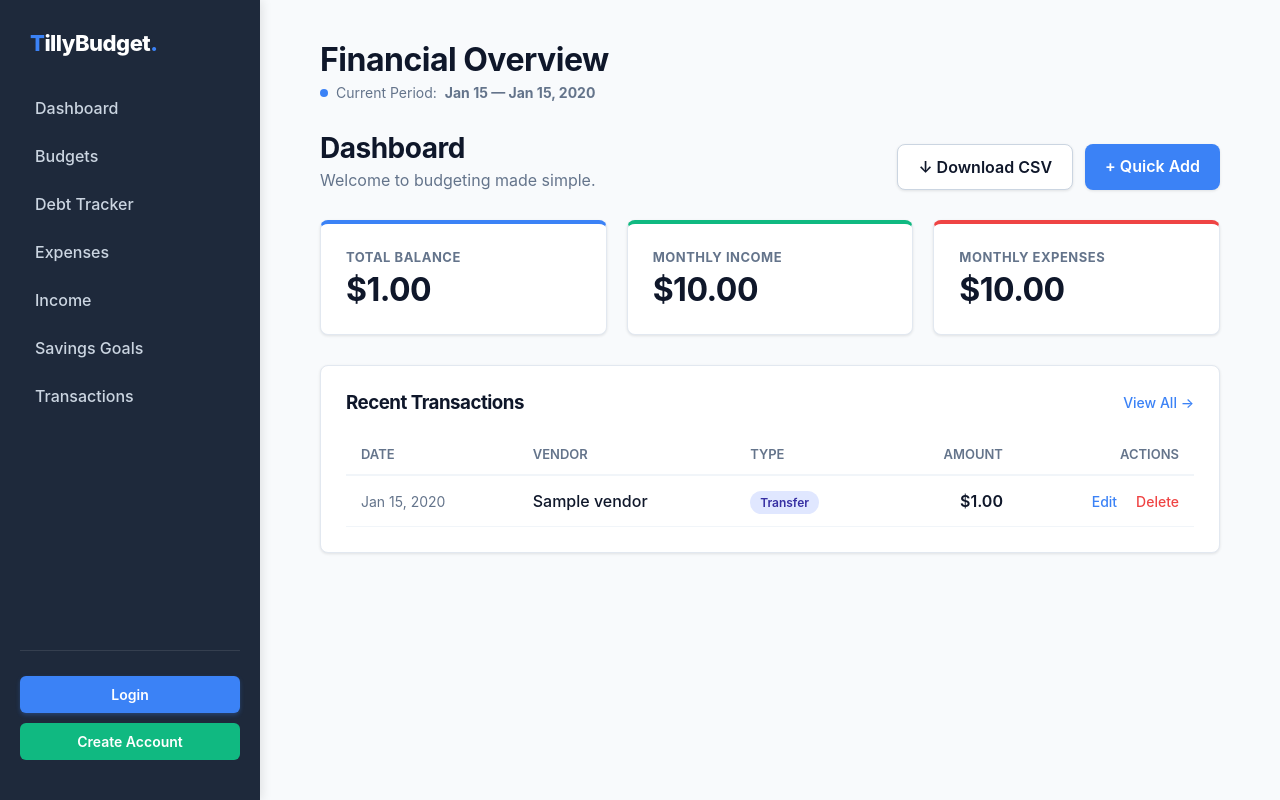
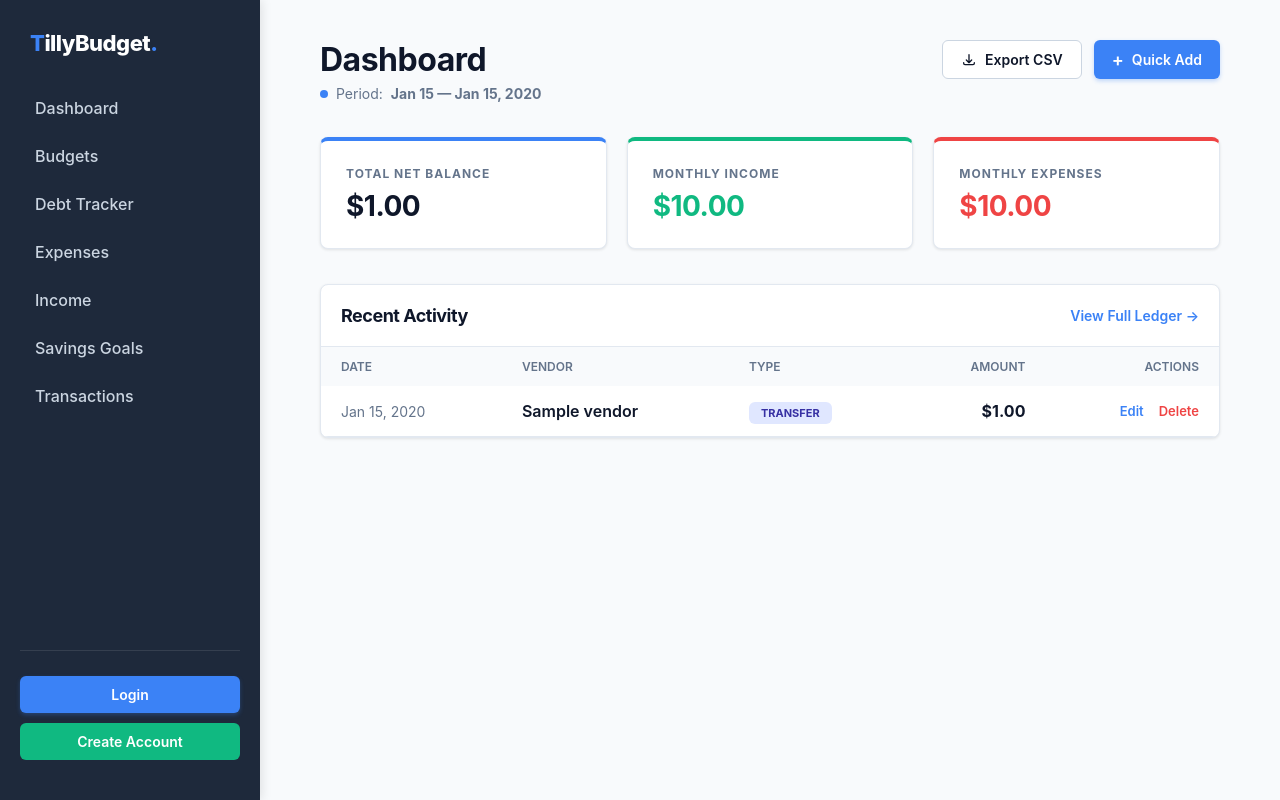
Before and after one commit to rhannemanakins-cmd/vaultic, a Django app: template finances/templates/finances/dashboard.html in a window 1280 px wide. Run offline with Django 5.2, Linux system fonts and the light colour scheme; the template is opened without the code that fills it: most values are stand-ins (such as "Sample title", 1, 10 or a date in 2020).

Commit message:
Fix income analytics field names and add visible dashboard date range

```diff
--- a/finances/templates/finances/dashboard.html
+++ b/finances/templates/finances/dashboard.html
@@ -1,89 +1,90 @@
 {% extends 'finances/base.html' %}
 
 {% block content %}
-<div style="margin-bottom: 30px;">
-    <h1 style="margin-bottom: 5px;">Financial Overview</h1>
-    <div style="display: flex; align-items: center; gap: 8px; color: var(--text-light); font-size: 14px;">
-        <span style="display: inline-block; width: 8px; height: 8px; background: var(--brand-primary); border-radius: 50%;"></span>
-        Current Period: <strong>{{ start_date|date:"M d" }} — {{ end_date|date:"M d, Y" }}</strong>
-    </div>
-</div>
-<div style="display: flex; justify-content: space-between; align-items: flex-end; margin-bottom: 30px;">
+<div style="display: flex; justify-content: space-between; align-items: flex-start; margin-bottom: 35px;">
     <div>
-        <h1 style="margin: 0; font-size: 28px;">Dashboard</h1>
-        <p style="margin: 5px 0 0 0; color: var(--text-light);">Welcome to budgeting made simple.</p>
+        <h1 style="margin: 0; font-size: 32px; color: var(--text-main);">Dashboard</h1>
+        <div style="display: flex; align-items: center; gap: 8px; margin-top: 6px; color: var(--text-light); font-size: 14px;">
+            <span style="display: inline-block; width: 8px; height: 8px; background: var(--brand-primary); border-radius: 50%;"></span>
+            Period: <strong>{{ start_date|date:"M d" }} — {{ end_date|date:"M d, Y" }}</strong>
+        </div>
     </div>
 
     <div style="display: flex; gap: 12px;">
-        <a href="{% url 'export_transactions_csv' %}" style="background: white; color: var(--text-main); padding: 12px 20px; border-radius: 8px; text-decoration: none; font-weight: 600; border: 1px solid #cbd5e1; box-shadow: var(--shadow-sm); transition: background 0.2s;">
-            ↓ Download CSV
+        <a href="{% url 'export_transactions_csv' %}" class="btn btn-outline" style="display: flex; align-items: center; gap: 8px; padding: 10px 18px;">
+            <svg width="16" height="16" fill="none" stroke="currentColor" viewBox="0 0 24 24"><path stroke-linecap="round" stroke-linejoin="round" stroke-width="2" d="M4 16v1a2 2 0 002 2h12a2 2 0 002-2v-1m-4-4l-4 4m0 0l-4-4m4 4V4"></path></svg>
+            Export CSV
         </a>
-        <a href="{% url 'add_transaction' %}" style="background: var(--brand-primary); color: white; padding: 12px 20px; border-radius: 8px; text-decoration: none; font-weight: 600; box-shadow: var(--shadow-sm); transition: opacity 0.2s;">
-            + Quick Add
+        <a href="{% url 'add_transaction' %}" class="btn btn-primary" style="display: flex; align-items: center; gap: 8px; padding: 10px 18px;">
+            <span style="font-size: 18px; line-height: 1;">+</span> Quick Add
         </a>
     </div>
 </div>
 
-<div style="display: grid; grid-template-columns: repeat(auto-fit, minmax(250px, 1fr)); gap: 20px; margin-bottom: 30px;">
+<div style="display: grid; grid-template-columns: repeat(auto-fit, minmax(240px, 1fr)); gap: 20px; margin-bottom: 35px;">
 
-    <div class="card" style="border-top: 4px solid var(--brand-primary);">
-        <p style="color: var(--text-light); font-size: 13px; font-weight: 700; text-transform: uppercase; letter-spacing: 0.5px; margin: 0 0 5px 0;">Total Balance</p>
-        <h2 style="font-size: 32px; margin: 0; color: #0f172a;">${{ total_balance|floatformat:2 }}</h2>
+    <div class="card" style="border-top: 4px solid var(--brand-primary); background: white;">
+        <p style="color: var(--text-light); font-size: 12px; font-weight: 700; text-transform: uppercase; letter-spacing: 1px; margin: 0 0 8px 0;">Total Net Balance</p>
+        <h2 style="font-size: 28px; margin: 0; color: var(--text-main);">${{ total_balance|floatformat:2 }}</h2>
     </div>
 
-    <div class="card" style="border-top: 4px solid var(--brand-success);">
-        <p style="color: var(--text-light); font-size: 13px; font-weight: 700; text-transform: uppercase; letter-spacing: 0.5px; margin: 0 0 5px 0;">Monthly Income</p>
-        <h2 style="font-size: 32px; margin: 0; color: #0f172a;">${{ monthly_income|floatformat:2 }}</h2>
+    <div class="card" style="border-top: 4px solid var(--brand-success); background: white;">
+        <p style="color: var(--text-light); font-size: 12px; font-weight: 700; text-transform: uppercase; letter-spacing: 1px; margin: 0 0 8px 0;">Monthly Income</p>
+        <h2 style="font-size: 28px; margin: 0; color: var(--brand-success);">${{ monthly_income|floatformat:2 }}</h2>
     </div>
 
-    <div class="card" style="border-top: 4px solid var(--brand-danger);">
-        <p style="color: var(--text-light); font-size: 13px; font-weight: 700; text-transform: uppercase; letter-spacing: 0.5px; margin: 0 0 5px 0;">Monthly Expenses</p>
-        <h2 style="font-size: 32px; margin: 0; color: #0f172a;">${{ monthly_expenses|floatformat:2 }}</h2>
+    <div class="card" style="border-top: 4px solid var(--brand-danger); background: white;">
+        <p style="color: var(--text-light); font-size: 12px; font-weight: 700; text-transform: uppercase; letter-spacing: 1px; margin: 0 0 8px 0;">Monthly Expenses</p>
+        <h2 style="font-size: 28px; margin: 0; color: var(--brand-danger);">${{ monthly_expenses|floatformat:2 }}</h2>
     </div>
 </div>
 
-<div class="card">
-    <div style="display: flex; justify-content: space-between; align-items: center; margin-bottom: 20px;">
-        <h3 style="margin: 0;">Recent Transactions</h3>
-        <a href="{% url 'transaction_list' %}" style="color: var(--brand-primary); text-decoration: none; font-weight: 500; font-size: 14px;">View All &rarr;</a>
+<div class="card" style="padding: 0; overflow: hidden; background: white;">
+    <div style="padding: 20px; display: flex; justify-content: space-between; align-items: center; border-bottom: 1px solid var(--border-color);">
+        <h3 style="margin: 0; font-size: 18px; color: var(--text-main);">Recent Activity</h3>
+        <a href="{% url 'transaction_list' %}" style="color: var(--brand-primary); text-decoration: none; font-weight: 600; font-size: 14px;">View Full Ledger &rarr;</a>
     </div>
 
     <div style="overflow-x: auto;">
         <table style="width: 100%; border-collapse: collapse; text-align: left;">
             <thead>
-                <tr style="border-bottom: 2px solid #f1f5f9;">
-                    <th style="padding: 12px 15px; color: var(--text-light); font-weight: 600; font-size: 13px; text-transform: uppercase;">Date</th>
-                    <th style="padding: 12px 15px; color: var(--text-light); font-weight: 600; font-size: 13px; text-transform: uppercase;">Vendor</th>
-                    <th style="padding: 12px 15px; color: var(--text-light); font-weight: 600; font-size: 13px; text-transform: uppercase;">Type</th>
-                    <th style="padding: 12px 15px; color: var(--text-light); font-weight: 600; font-size: 13px; text-transform: uppercase; text-align: right;">Amount</th>
-                    <th style="padding: 12px 15px; color: var(--text-light); font-weight: 600; font-size: 13px; text-transform: uppercase; text-align: right;">Actions</th>
+                <tr style="background: #f8fafc;">
+                    <th style="padding: 12px 20px; color: var(--text-light); font-weight: 600; font-size: 12px; text-transform: uppercase;">Date</th>
+                    <th style="padding: 12px 20px; color: var(--text-light); font-weight: 600; font-size: 12px; text-transform: uppercase;">Vendor</th>
+                    <th style="padding: 12px 20px; color: var(--text-light); font-weight: 600; font-size: 12px; text-transform: uppercase;">Type</th>
+                    <th style="padding: 12px 20px; color: var(--text-light); font-weight: 600; font-size: 12px; text-transform: uppercase; text-align: right;">Amount</th>
+                    <th style="padding: 12px 20px; color: var(--text-light); font-weight: 600; font-size: 12px; text-transform: uppercase; text-align: right;">Actions</th>
                 </tr>
             </thead>
             <tbody>
                 {% for txn in recent_transactions %}
-                <tr style="border-bottom: 1px solid #f1f5f9; transition: background 0.2s;">
-                    <td style="padding: 15px; font-size: 14px; color: var(--text-light);">{{ txn.date|date:"M d, Y" }}</td>
-                    <td style="padding: 15px; font-weight: 500;">{{ txn.vendor }}</td>
-                    <td style="padding: 15px;">
+                <tr style="border-bottom: 1px solid var(--border-color); transition: background 0.2s;" onmouseover="this.style.backgroundColor='#f1f5f9'" onmouseout="this.style.backgroundColor='transparent'">
+                    <td style="padding: 15px 20px; font-size: 14px; color: var(--text-light);">{{ txn.date|date:"M d, Y" }}</td>
+                    <td style="padding: 15px 20px; font-weight: 600; color: var(--text-main);">{{ txn.vendor }}</td>
+                    <td style="padding: 15px 20px;">
                         {% if txn.transaction_type == 'INCOME' %}
-                            <span style="background: #d1fae5; color: #065f46; padding: 4px 10px; border-radius: 20px; font-size: 12px; font-weight: 600;">Income</span>
+                            <span style="background: #dcfce7; color: #166534; padding: 4px 12px; border-radius: 6px; font-size: 11px; font-weight: 700; text-transform: uppercase;">Income</span>
                         {% elif txn.transaction_type == 'EXPENSE' %}
-                            <span style="background: #fee2e2; color: #991b1b; padding: 4px 10px; border-radius: 20px; font-size: 12px; font-weight: 600;">Expense</span>
+                            <span style="background: #fee2e2; color: #991b1b; padding: 4px 12px; border-radius: 6px; font-size: 11px; font-weight: 700; text-transform: uppercase;">Expense</span>
                         {% else %}
-                            <span style="background: #e0e7ff; color: #3730a3; padding: 4px 10px; border-radius: 20px; font-size: 12px; font-weight: 600;">Transfer</span>
+                            <span style="background: #e0e7ff; color: #3730a3; padding: 4px 12px; border-radius: 6px; font-size: 11px; font-weight: 700; text-transform: uppercase;">Transfer</span>
                         {% endif %}
                     </td>
-                    <td style="padding: 15px; font-weight: 600; text-align: right; color: var(--text-main);">
+                    <td style="padding: 15px 20px; font-weight: 700; text-align: right; color: var(--text-main);">
                         ${{ txn.total_amount|floatformat:2 }}
                     </td>
-                    <td style="padding: 15px; text-align: right; font-size: 14px;">
-                        <a href="{% url 'update_transaction' txn.id %}" style="color: var(--brand-primary); text-decoration: none; font-weight: 500; margin-right: 15px;">Edit</a>
-                        <a href="{% url 'delete_transaction' txn.id %}" style="color: var(--brand-danger); text-decoration: none; font-weight: 500;">Delete</a>
+                    <td style="padding: 15px 20px; text-align: right;">
+                        <div style="display: flex; justify-content: flex-end; gap: 15px;">
+                            <a href="{% url 'update_transaction' txn.id %}" style="color: var(--brand-primary); text-decoration: none; font-size: 13px; font-weight: 600;">Edit</a>
+                            <a href="{% url 'delete_transaction' txn.id %}" style="color: var(--brand-danger); text-decoration: none; font-size: 13px; font-weight: 600;">Delete</a>
+                        </div>
                     </td>
                 </tr>
                 {% empty %}
                 <tr>
-                    <td colspan="5" style="padding: 30px; text-align: center; color: var(--text-light);">No transactions yet. Start logging!</td>
+                    <td colspan="5" style="padding: 40px; text-align: center; color: var(--text-light); font-style: italic;">
+                        No recent activity found. Click Quick Add to log your first transaction.
+                    </td>
                 </tr>
                 {% endfor %}
             </tbody>
```
Also changed, not shown: finances/views.py (+76 -11 lines).
